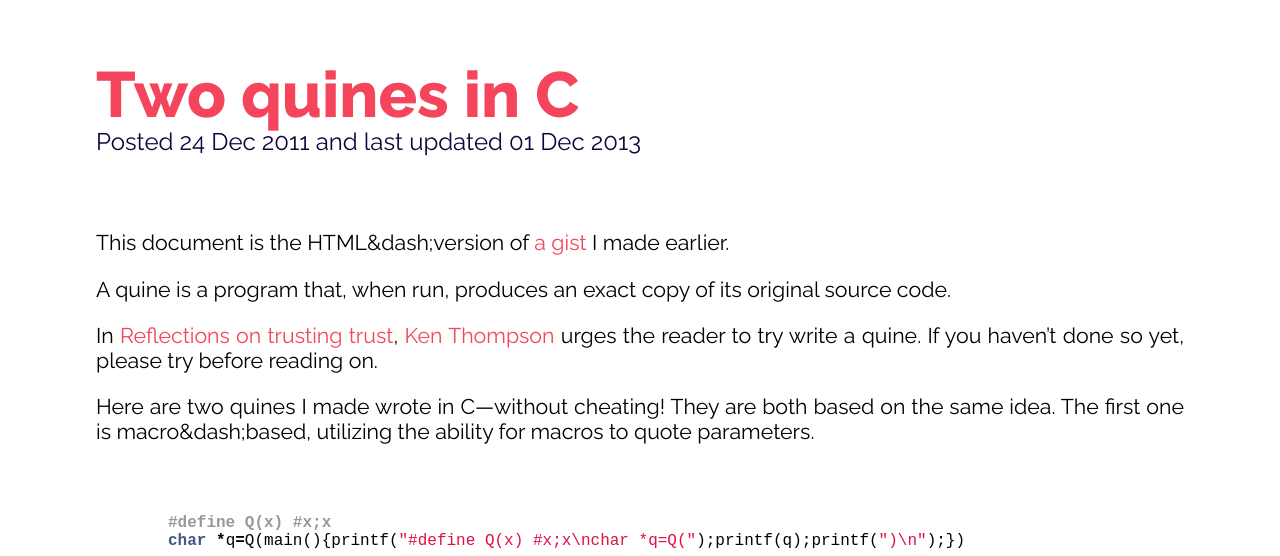
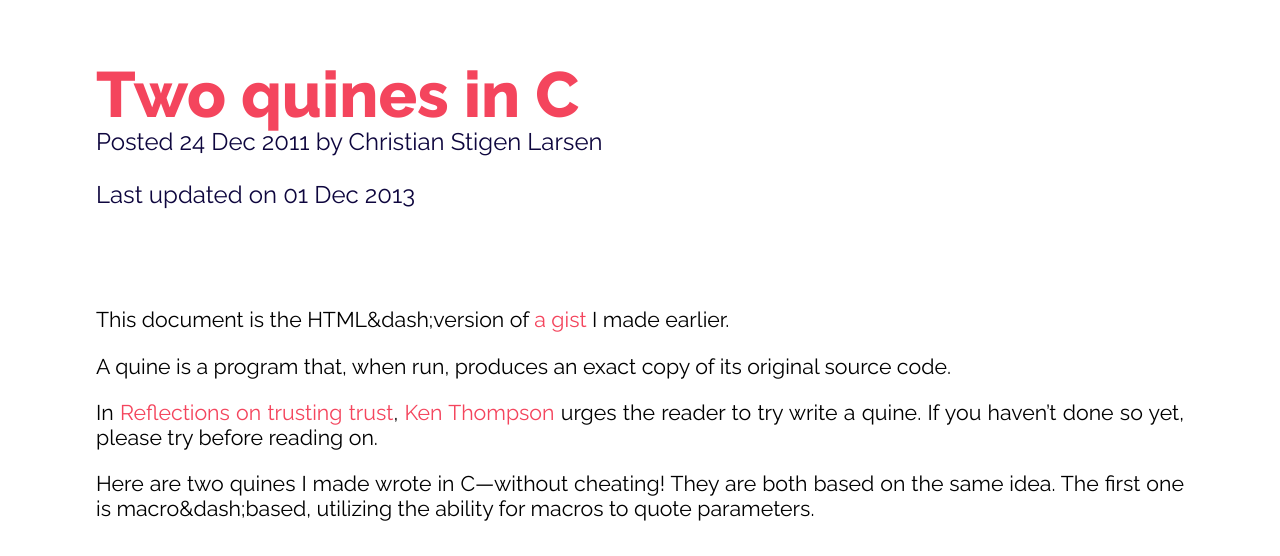
Before and after one commit to cslarsen/csl.name, a Jekyll site: the page built from _posts/2011-12-24-two-quines-in-C.markdown, in a window 1280 px wide and 900 px high, cut to the strip 344-900 px from the top of the window. Built offline with Jekyll 4.4.1, drawn with Linux system fonts in a browser that asks for light colours; Markdown is read by kramdown in place of the engine named in the settings; comment, search, counter and statistics services are not loaded.

Commit message:
Added last updated field

```diff
--- a/_layouts/post.html
+++ b/_layouts/post.html
@@ -7,7 +7,10 @@ layout: default
     <div class="grot height95 huge bolder pink">{{ page.title }}</div>
     <div class="grot big microbold darkblue uppercase">{{ page.subtitle }}</div>
     <div class="meta grot mediumsize darkblue">
-      Posted {{ page.date | date_to_string }}{% if page.updated %} and last updated {{ page.updated | date_to_string }} {% endif %}
+      Posted {{ page.date | date_to_string }} by Christian Stigen Larsen
+      {% if page.updated %}
+        <p>Last updated on {{ page.updated | date_to_string }}</p>
+      {% endif %}
     </div>
   </header>
 
```
